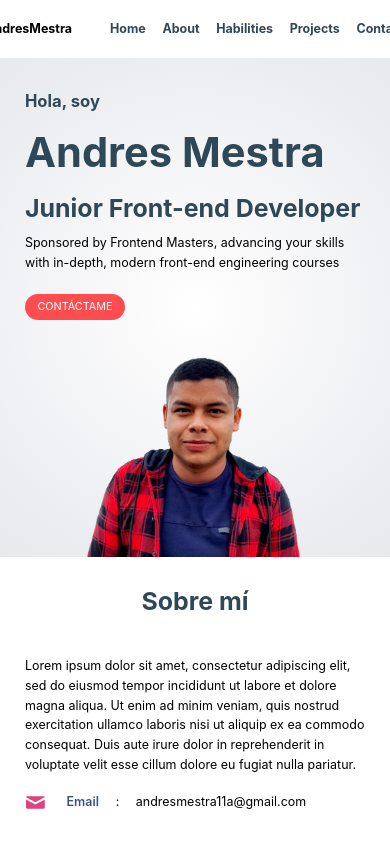
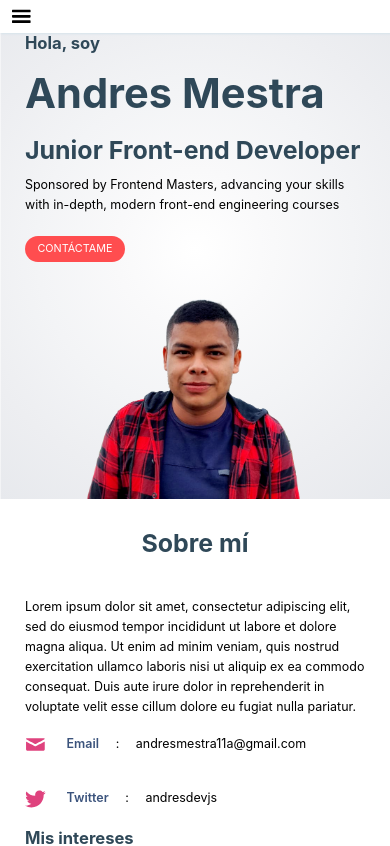
Before and after one commit to andres-mestra/andresmestra-cli, a Next.js app: page / in a window 390 px wide. Shown: the top 846 px of the page. Built offline with nearby package versions, Linux system fonts and the light colour scheme.

Commit message:
Navigation movil

```diff
--- a/components/Layout/Header.js
+++ b/components/Layout/Header.js
@@ -1,26 +1,28 @@
-import Logo from '../Logo'
+import { useState } from 'react'
 import { NavBar } from './NavBar'
+import { MovilBar } from './MovilBar'
+import sty from '../../styles/layout/header.module.scss'
 
 export const Header = () => {
+  const [active, setActive] = useState(false)
+
+  const handleChange = () => {
+    setActive(!active)
+  }
+
   return (
     <>
-      <header>
-        <h2>AndresMestra</h2>
+      <header className={`${sty.header} ${active && sty.header_view}`}>
+        <div>
+          <h2>AndresMestra</h2>
+        </div>
         <NavBar />
       </header>
-
-      <style jsx>{`
-        header {
-          background-color: var(--color-bg);
-          height: 7rem;
-          width: 100%;
-          display: grid;
-          grid-template-columns: 15rem max-content;
-          align-content: center;
-          justify-content: center;
-          align-items: center;
-        }
-      `}</style>
+      <MovilBar change={handleChange} />
+      <div
+        onClick={handleChange}
+        className={`${sty.overlay} ${active && sty.overlay_view}`}
+      ></div>
     </>
   )
 }
--- /dev/null
+++ b/components/Layout/MovilBar.js
@@ -0,0 +1,12 @@
+import Icon from '../Icon'
+import sty from '../../styles/layout/movilBar.module.scss'
+
+export const MovilBar = ({ change }) => {
+  return (
+    <div className={sty.bar}>
+      <button className={sty.button} onClick={change}>
+        <Icon className={sty.icon} href="images/sprite.svg#icon-menu" />
+      </button>
+    </div>
+  )
+}
--- a/components/Layout/NavBar.js
+++ b/components/Layout/NavBar.js
@@ -2,14 +2,12 @@ import { NavBarItem } from './NavBarItem'
 import { navigationList } from '../../utils/navigationsList'
 import sty from '../../helpers/styles/StyleNavBar'
 
-export const NavBar = () => {
+export const NavBar = ({ change }) => {
   return (
-    <nav>
-      <ul className={sty.nav_bar}>
-        {navigationList.map(({ text, to }) => (
-          <NavBarItem key={text} to={to} text={text} />
-        ))}
-      </ul>
+    <nav className={sty.nav_bar} onClick={change}>
+      {navigationList.map(({ text, to }) => (
+        <NavBarItem key={text} to={to} text={text} />
+      ))}
     </nav>
   )
 }
--- a/components/Layout/NavBarItem.js
+++ b/components/Layout/NavBarItem.js
@@ -3,7 +3,6 @@ import sty from '../../helpers/styles/StyleNavBar'
 
 export const NavBarItem = ({ text, to, active }) => {
   return (
-    <li>
     <Link
       className={sty.nav_bar__link}
       to={to}
@@ -13,6 +12,5 @@ export const NavBarItem = ({ text, to, active }) => {
     >
       {text}
     </Link>
-    </li>
   )
 }
--- a/styles/_mixins.scss
+++ b/styles/_mixins.scss
@@ -11,3 +11,10 @@
     @content;
   }
 }
+
+//550px
+@mixin bpSmall() {
+  @media only screen and (max-width: 34.37rem) {
+    @content;
+  }
+}
--- /dev/null
+++ b/styles/layout/header.module.scss
@@ -0,0 +1,58 @@
+@import '../mixins';
+
+.header {
+  background-color: var(--color-bg);
+  height: 7rem;
+  width: 100%;
+  display: grid;
+  grid-template-columns: 15rem max-content;
+  align-content: center;
+  justify-content: center;
+  align-items: center;
+  z-index: 3;
+
+  &_view {
+    transform: translateX(0) !important;
+  }
+}
+
+.overlay {
+  background: rgba(0, 0, 0, 0.4);
+  transform: scale(0);
+  opacity: 0;
+  position: absolute;
+  right: 0;
+  width: 100%;
+  z-index: 2;
+
+  &_view {
+    opacity: 1 !important;
+    transform: scale(1) !important;
+  }
+}
+
+@include bpSmall() {
+  .header {
+    grid-template-columns: 100%;
+    grid-template-rows: 10rem 1fr;
+    align-items: start;
+    grid-row-gap: 3rem;
+    padding: 2rem;
+    position: absolute;
+    transform: translateX(-100%);
+    top: 4rem;
+    height: 100vh;
+    width: 85%;
+  }
+
+  .header,
+  .header_view,
+  .overlay,
+  .overlay_view {
+    top: 4rem;
+    left: 0;
+    bottom: 0;
+    position: absolute;
+    transition: all 0.3s ease-in-out 0s;
+  }
+}
--- /dev/null
+++ b/styles/layout/movilBar.module.scss
@@ -0,0 +1,25 @@
+.bar {
+  background: var(--color-bg);
+  box-shadow: var(--shadow-2);
+  display: flex;
+  align-items: center;
+  padding: 0 1rem;
+  position: fixed;
+  height: 4rem;
+  width: 100%;
+  z-index: 9;
+}
+
+.button {
+  background: transparent;
+  border: none;
+  display: flex;
+  align-items: center;
+  position: relative;
+  z-index: 9;
+}
+
+.icon {
+  height: 3.2rem;
+  width: 3.2rem;
+}
--- a/styles/layout/navBar.module.scss
+++ b/styles/layout/navBar.module.scss
@@ -1,3 +1,5 @@
+@import '../mixins';
+
 .nav_bar {
   font-size: 1.5rem;
   display: grid;
@@ -11,3 +13,18 @@
     font-weight: bolder;
   }
 }
+
+@include bpSmall() {
+  .nav_bar {
+    grid-auto-columns: 100%;
+    grid-auto-flow: row;
+    grid-row-gap: 2rem;
+
+    &__link {
+      font-size: 2.5rem;
+      font-weight: 500;
+      text-transform: uppercase;
+      width: 100%;
+    }
+  }
+}
```
Lines whose indentation alone changed are shown as unchanged.
